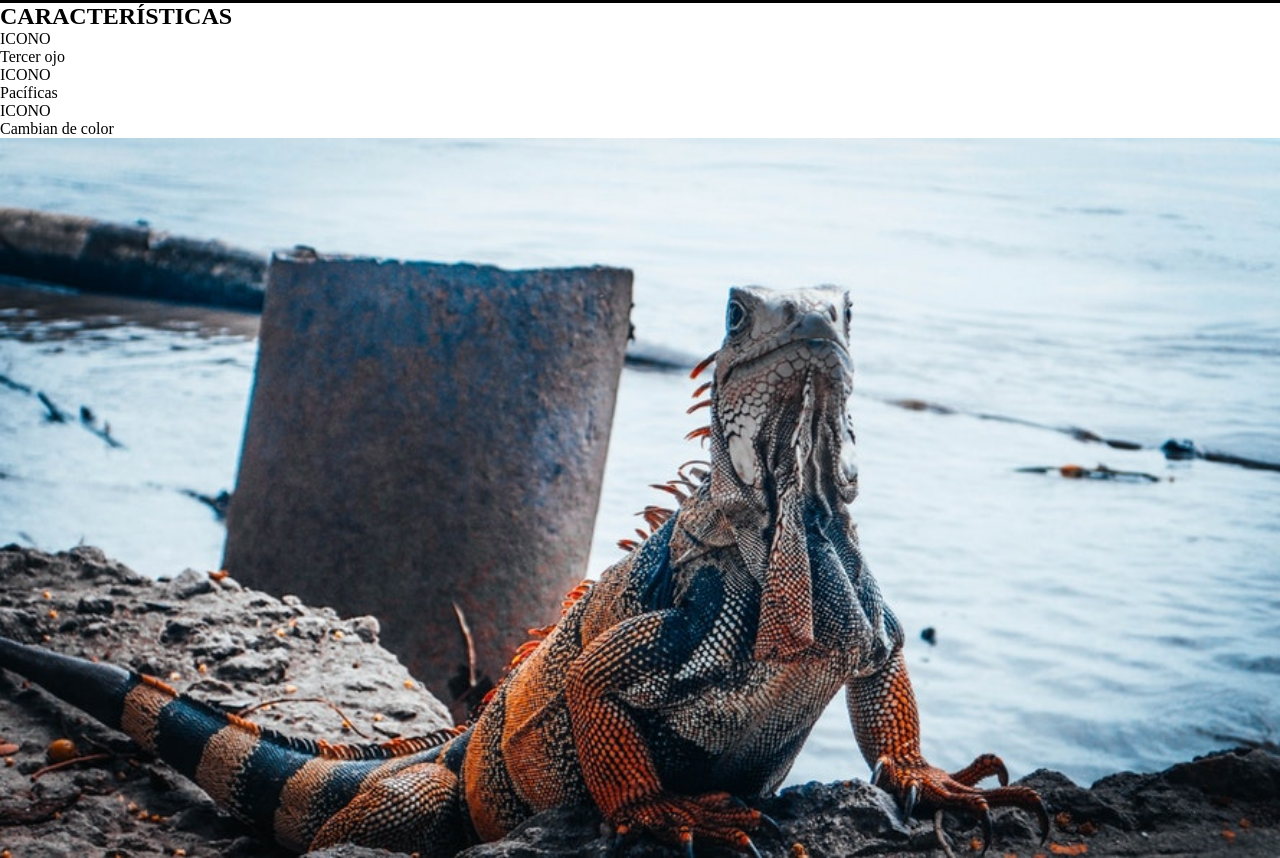
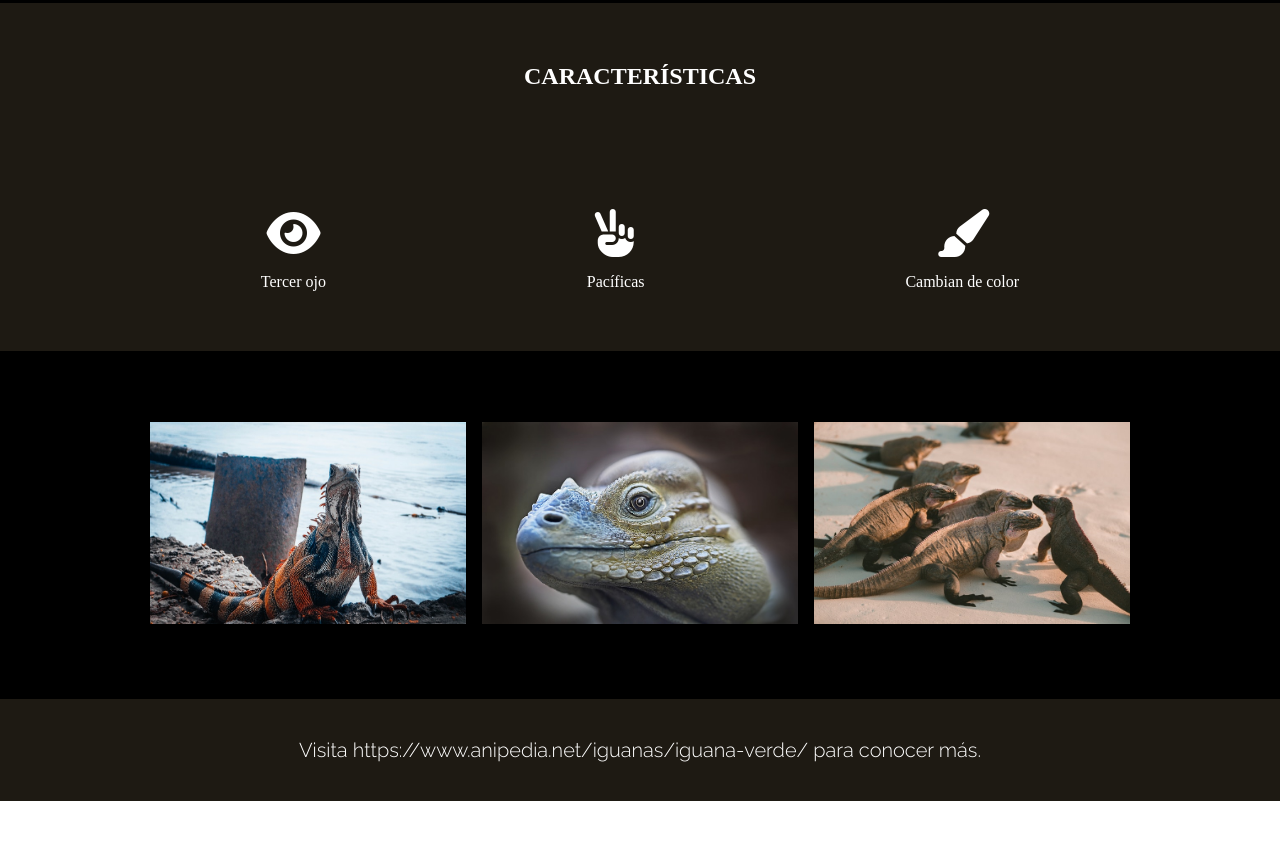
Before and after one commit to Sasdalorian/ProyectosCursoJAVA, a plain HTML site: page 4.-Desafio-IguanaPage/index.html in a window 1280 px wide. Shown: the part 1145-2003 px from the top of the page. After the commit the page ends 1946 px from the top, so only its background shows below. Drawn offline with Linux system fonts and the light colour scheme.

Commit message:
arreglando fuente y diseño de pagina

```diff
--- a/4.-Desafio-IguanaPage/assets/css/style.css
+++ b/4.-Desafio-IguanaPage/assets/css/style.css
@@ -2,8 +2,6 @@
   --negro: #000;
   --blanco: #fff;
   --oscuromarron: #1e1a13;
-
-  --ralewayLight: normal normal 300 16px/19px Raleway;
 }
 
 * {
@@ -20,12 +18,19 @@ nav {
   align-items: center;
 }
 
-img {
+.raleway {
+  font-family: "Raleway", sans-serif;
+  font-optical-sizing: auto;
+  font-weight: 700;
+  font-style: normal;
+}
+
+.header__img {
   width: 100%;
   height: 100%;
 
 }
-.header_img {
+.header {
   top: 73px;
   height: 727px;
   object-fit: cover;
@@ -48,7 +53,43 @@ img {
   width: 100%;
   max-height: 237px;
 }
-.banner1__p {
 
-  font: var(--ralewayLight);
+
+.banner2 {
+  background-color: var(--oscuromarron);
+  color: var(--blanco);
+  height: 348px;
+  width: 100%;
+  display: grid;
+  text-align: center;
+  align-items: center;
 }
+.banner2__div {
+  display: flex;
+  justify-content: space-evenly;
+}
+.far {
+  margin-bottom: 1rem;
+}
+.banner3 {
+  height: 348px;
+  display: flex;
+  justify-content: center;
+  align-items: center;
+  gap: 1rem;
+  background-color: var(--negro);
+}
+.banner3__img {
+  height: 202px;
+  width: 316px;
+}
+
+footer {
+  height: 102px;
+  background-color: var(--oscuromarron);
+  color: var(--blanco);
+  display: flex;
+  align-items: center;
+  justify-content: center;
+  font: normal normal 300 20px/24px Raleway;
+}
--- a/4.-Desafio-IguanaPage/index.html
+++ b/4.-Desafio-IguanaPage/index.html
@@ -10,15 +10,19 @@
   <meta name="author" content="Nicolas Sanhueza">
   <meta name="description" content="Iguana con iguanas">
   <meta name="keywords" content="iguana">
-</head>
+  <style>
+    @import url('https://fonts.googleapis.com/css2?family=Raleway:ital,wght@0,100..900;1,100..900&display=swap');
+  </style>
+
+ </head>
 
 <body>
   <nav>
-    <h1>IGUANAS</h1>
+    <h1 class="raleway">IGUANAS</h1>
   </nav>
 
-  <section class="header_img">
-    <img src="assets/img/bg-header.jpg" alt="bg header img">
+  <section class="header">
+    <img class="header__img" src="assets/img/bg-header.jpg" alt="bg header img">
   </section>
 
   <section class="banner1">
@@ -32,36 +36,40 @@
     </div>
   </section>
 
-  <section>
+  <section class="banner2">
     <h2>CARACTERÍSTICAS</h2>
-    <div>
-      ICONO
-      <p>Tercer ojo</p>
-    </div>
-    <div>
-      ICONO
-      <p>Pacíficas</p>
-    </div>
-    <div>
-      ICONO
-      <p>Cambian de color</p>
+    <div class="banner2__div">
+      <article>
+        <i class="fa-solid far fa-eye fa-3x"></i>
+        <p>Tercer ojo</p>
+      </article>
+      <article>
+        <i class="fa-solid far fa-hand-peace fa-3x"></i>
+        <p>Pacíficas</p>
+      </article>
+      <article>
+        <i class="fa-solid far fa-paint-brush fa-3x"></i>
+        <p>Cambian de color</p>
+      </article>
     </div>
   </section>
 
-  <section>
+  <section class="banner3">
     <div>
-      <img src="assets/img/iguana-2.jpg">
+      <img class="banner3__img" src="assets/img/iguana-2.jpg">
     </div>
     <div>
-      <img src="assets/img/iguana-3.jpg">
+      <img class="banner3__img" src="assets/img/iguana-3.jpg">
     </div>
     <div>
-      <img src="assets/img/iguana-4.jpg">
+      <img class="banner3__img" src="assets/img/iguana-4.jpg">
     </div>
   </section>
 
   <footer>
     <p>Visita https://www.anipedia.net/iguanas/iguana-verde/ para conocer más.</p>
   </footer>
+
+  <script src="https://kit.fontawesome.com/81509c9ad7.js" crossorigin="anonymous"></script>
 </body>
 </html>
```
